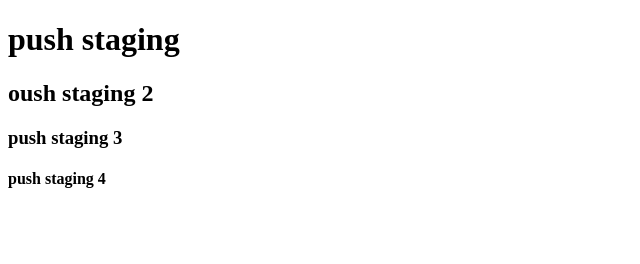
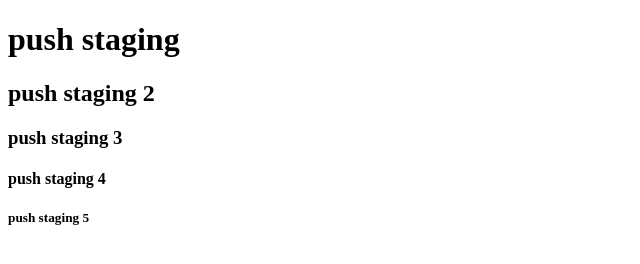
Before and after one commit to Anzhar123/CodingAnzhar, a plain HTML site: page header.html in a window 1280 px wide. Shown: the whole page, without its empty margins (0-640 px from the left). Drawn offline with Linux system fonts and the light colour scheme.

Commit message:
add elemen h5

```diff
--- a/header.html
+++ b/header.html
@@ -6,8 +6,9 @@
   </head>
   <body>
     <h1>push staging</h1>
-    <h2>oush staging 2</h2>
+    <h2>push staging 2</h2>
     <h3>push staging 3</h3>
     <h4>push staging 4</h4>
+    <h5>push staging 5</h5>
   </body>
 </html>
```
